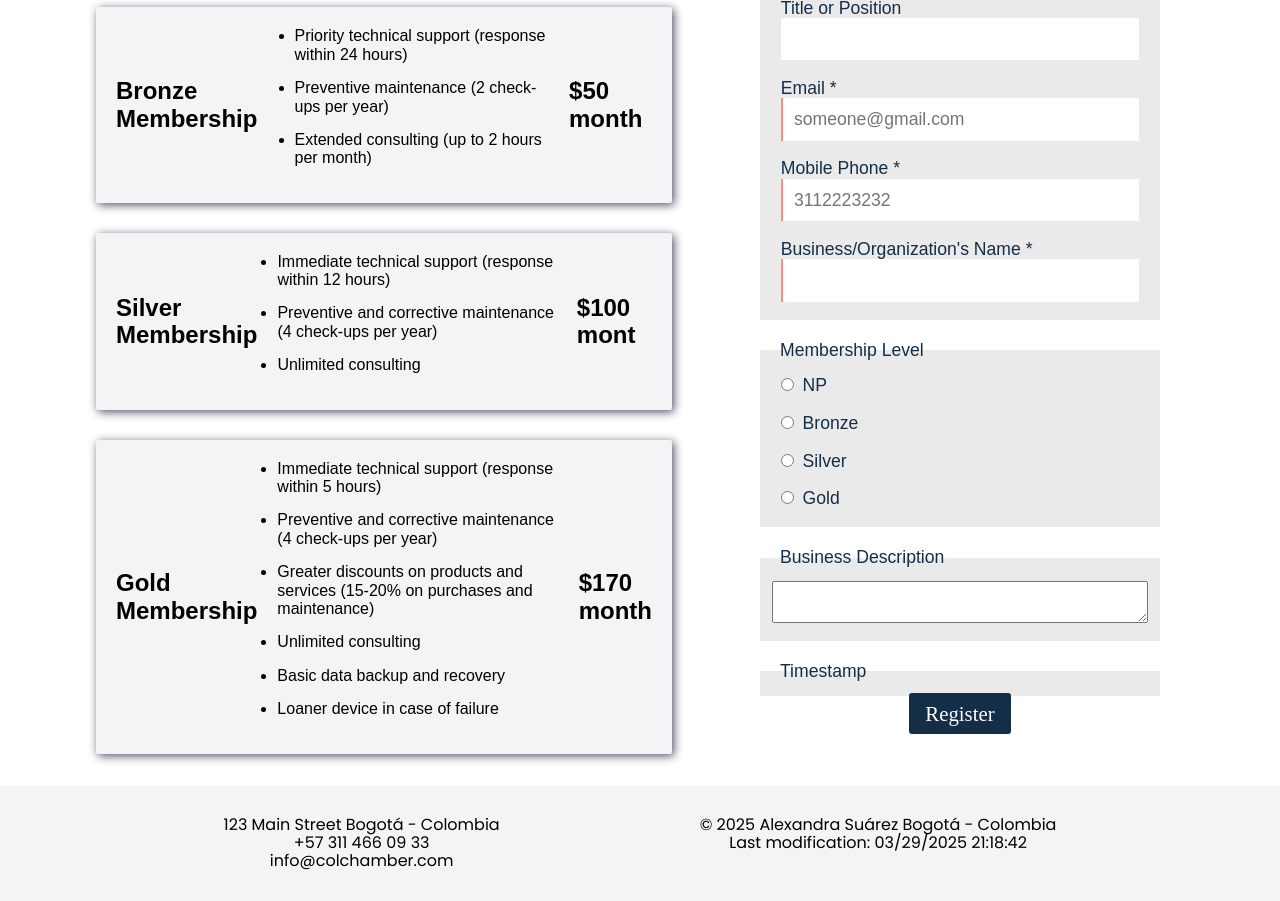
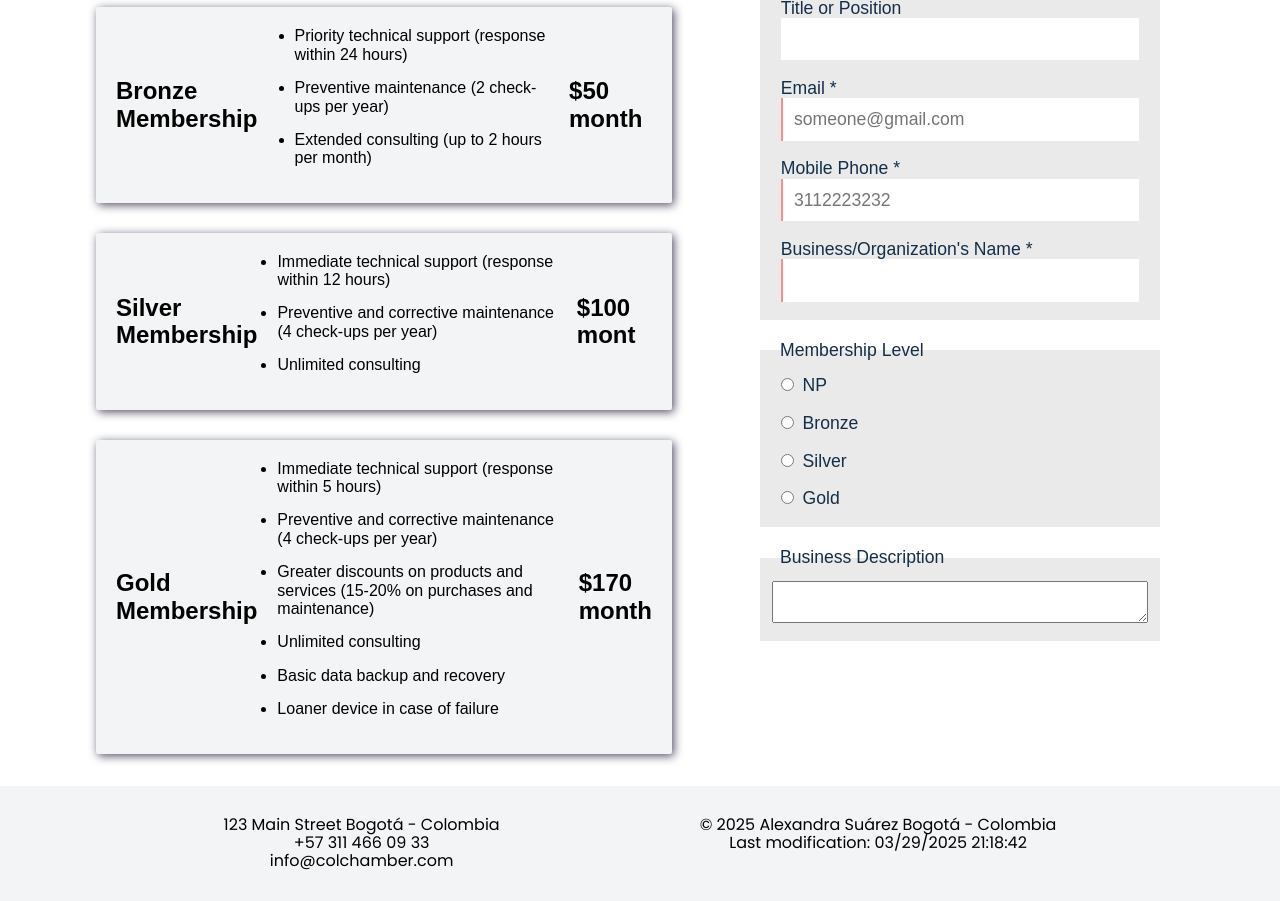
Before and after one commit to nasbf/wdd230, a plain HTML site: page chamber/join.html in a window 1280 px wide. Shown: the part 506-1407 px from the top of the page. Drawn offline with Linux system fonts and the light colour scheme.

Commit message:
timestamp

```diff
--- a/chamber/join.html
+++ b/chamber/join.html
@@ -13,9 +13,9 @@
         href="https://fonts.googleapis.com/css2?family=Noto+Sans:ital,wght@0,100..900;1,100..900&family=Poppins:ital,wght@0,100;0,200;0,300;0,400;0,500;0,600;0,700;0,800;0,900;1,100;1,200;1,300;1,400;1,500;1,600;1,700;1,800;1,900&display=swap"
         rel="stylesheet">
     <link rel="icon" href="images/favicon.png">
-    <link rel="stylesheet" href="styles/normalize.css">
     <link rel="stylesheet" href="styles/bases.css">
     <link rel="stylesheet" href="styles/larger.css">
+    <link rel="stylesheet" href="styles/normalize.css">
     <meta property="og:title" content="Alexandra Suarez - Colombia Chamber of Commerce">
     <meta property="og:description" content="Colombia Chamber of Commerce">
     <meta property="og:type" content="website">
@@ -93,8 +93,8 @@
                 <fieldset>
                     <label>First Name * <input type="text" id="name" name="name" required></label>
                     <label>Last Name * <input type="text" id="lname" name="lname" required></label>
-                    <label>Title or Position <input type="text" id="userTitle" name="userTitle" pattern="[A-Za-z-\s]{7,}"
-                            title="Can use only letters, space and hiphen"></label>
+                    <label>Title or Position <input type="text" id="userTitle" name="userTitle"
+                            pattern="[A-Za-z-\s]{7,}" title="Can use only letters, space and hiphen"></label>
                     <label>Email * <input type="email" id="email" name="email" required
                             placeholder="someone@gmail.com"></label>
                     <label>Mobile Phone * <input type="tel" id="phone" name="phone" required pattern="[0,9]"
@@ -122,7 +122,7 @@
 
                 </fieldset>
 
-                <input type="submit" value="Register">
+                <input id="timestamp" type="submit" value="Register">
             </form>
         </div>
 
--- a/chamber/styles/bases.css
+++ b/chamber/styles/bases.css
@@ -289,7 +289,7 @@ footer {
     display: none;
 }
 
-.timestamp {
+#timestamp {
     display: none;
 }
 
```
